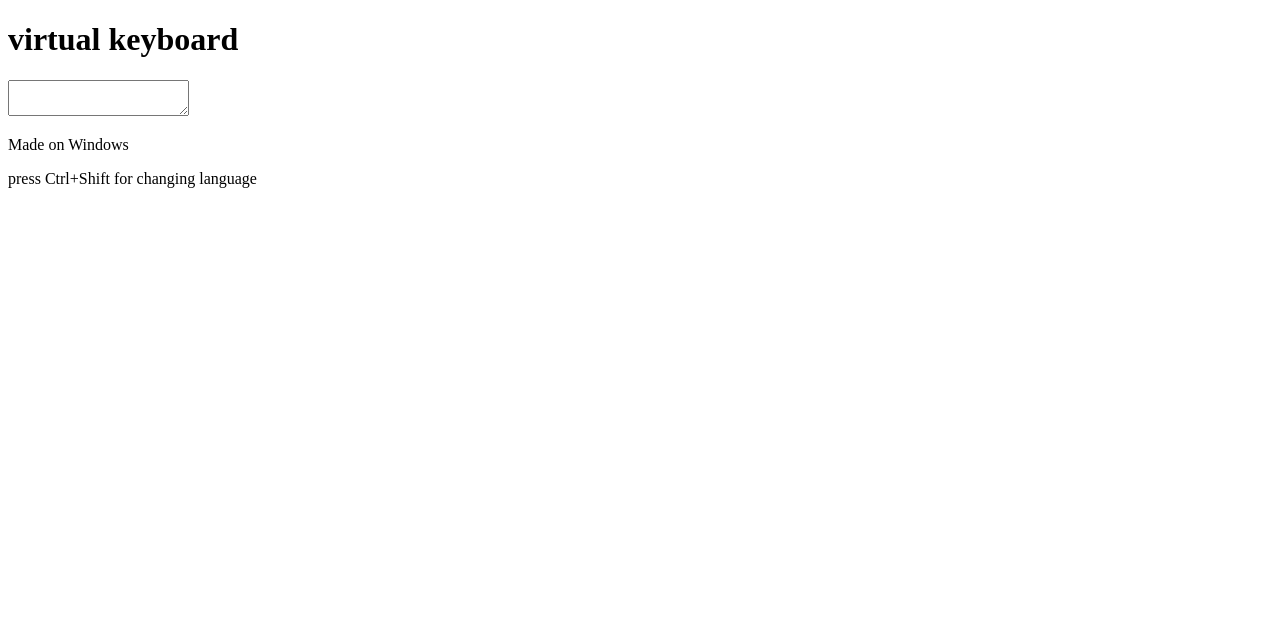
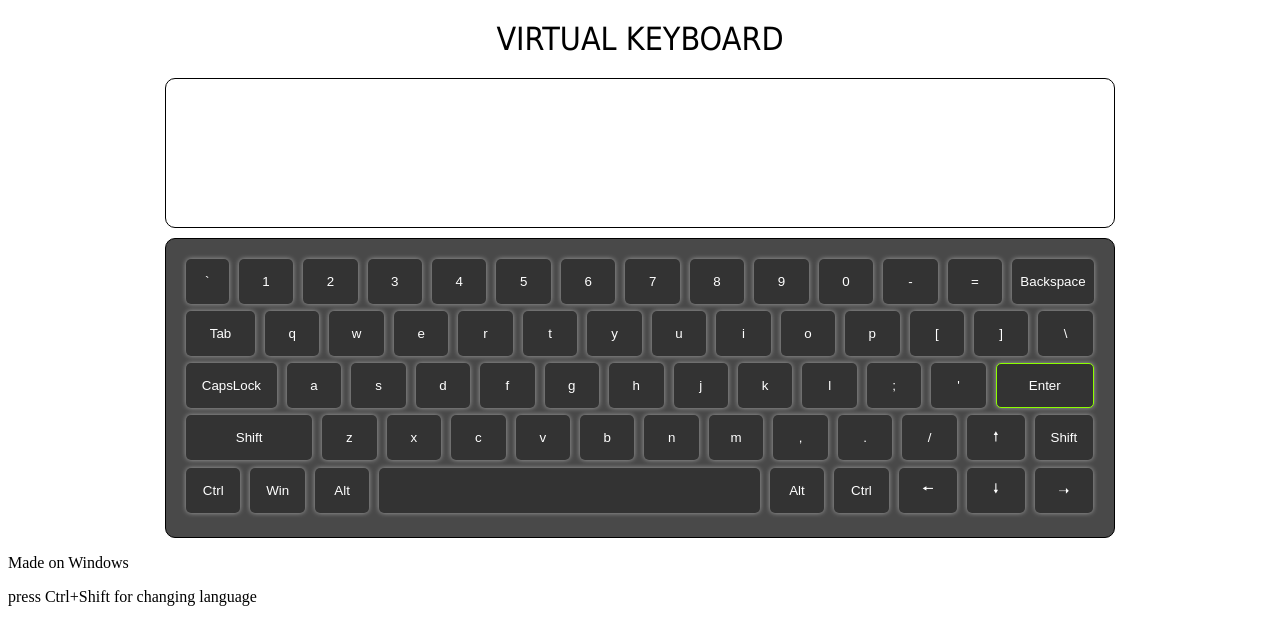
Before and after one commit to ekambalov/virtual-keyboard, a plain HTML site: page index.html in a window 1280 px wide. Drawn offline with Linux system fonts and the light colour scheme.

Commit message:
feat: create keyboard

```diff
--- a/index.html
+++ b/index.html
@@ -5,6 +5,7 @@
     <meta http-equiv="X-UA-Compatible" content="IE=edge">
     <meta name="viewport" content="width=device-width, initial-scale=1.0">
     <title>virtual-keyboard</title>
+    <link rel="stylesheet" href="/css/style.css">
 </head>
 <body>
     <script src="./js/index.js" type="module"></script>
--- a/js/index.js
+++ b/js/index.js
@@ -1,6 +1,27 @@
 import { createHTML } from "./htmlBuild.js";
 import keyboard from './keyboard.js'
 
+
+
 createHTML();
-let keyArrCode = [];
-let keyArr = [];
+
+const body = document.querySelector('body');
+const keyWrapper = document.querySelector('.keyboard__wrapper');
+
+
+let keys = [];
+
+for(let i=0; i<63; i++){
+    keys[i] = document.createElement('button');
+    keys[i].classList.add('keyboard__item');
+    keys[i].classList.add(`keyboard__${i}`);
+    keyWrapper.append(keys[i]);
+}
+
+function changeKey(lang) {
+    for(let i = 0; i<63; i++){
+        keys[i].textContent = lang==='en'? keyboard[i].en.unshift : keyboard[i].bel.unshift
+    }
+}
+
+changeKey('en');
--- a/js/keyboard.js
+++ b/js/keyboard.js
@@ -2,37 +2,35 @@ let keyCode = [192, 49, 50, 51, 52, 53, 54, 55, 56, 57, 48,
     189, 187, 8, 9, 81, 87, 69, 82, 84, 89, 85, 73, 79, 80,
     219, 221, 220, 20, 65, 83, 68, 70, 71, 72, 74, 75,
     76, 186, 222, 13, 16, 90, 88, 67, 86, 66, 78, 77, 188,
-    190, 191, 16, 17, 91, 18, 32, 18, 17, 37, 38, 40, 39];
+    190, 191, 38, 16, 17, 91, 18, 32, 18, 17, 37,  40, 39];
 
 let keyEnUnshift = ['`', '1', '2', '3', '4', '5', '6', '7', '8',
     '9', '0', '-', '=', 'Backspace', 'Tab', 'q', 'w', 'e', 'r', 't',
     'y', 'u', 'i', 'o', 'p', '[', ']', '\\', 'CapsLock',
     'a', 's', 'd', 'f', 'g', 'h', 'j', 'k', 'l', ';', "'", 'Enter',
-    'Shift', 'z', 'x', 'c', 'v', 'b', 'n', 'm', ',', '.', '/', 'Shift',
-    'Control', 'Meta', 'Alt', ' ', 'Alt', 'Control', 'ArrowLeft',
-    'ArrowUp', 'ArrowDown', 'ArrowRight'];
+    'Shift', 'z', 'x', 'c', 'v', 'b', 'n', 'm', ',', '.', '/', '🠕','Shift',
+    'Ctrl', 'Win', 'Alt', ' ', 'Alt', 'Ctrl', '🠔',  '🠗', '➝'];
 
 let keyEnShift = ['~', '!', '@', '#', '$', '%', '^', '&', '*', '(', ')',
     '_', '+', 'Backspace', 'Tab', 'Q', 'W', 'E', 'R', 'T', 'Y', 'U', 'I',
     'O', 'P', '{', '}', '|', 'CapsLock', 'A', 'S', 'D', 'F',  'G', 'H',
     'J', 'K', 'L', ':', '"', 'Enter', 'Shift', 'Z', 'X', 'C', 'V', 'B',
-    'N', 'M', '<', '>', 'Shift', '?', 'Control', 'Meta', 'Alt', ' ', 'Alt',
-    'Control', 'ArrowLeft', 'ArrowUp', 'ArrowDown', 'ArrowRight'];
+    'N', 'M', '<', '>','🠕', 'Shift', '?', 'Ctrl', 'Win', 'Alt', ' ', 'Alt',
+    'Ctrl', '🠔', '🠗', '➝'];
 
 
 let keyBelUnshift = ['ё', '1', '2', '3', '4', '5', '6', '7', '8', '9', '0',
     '-', '=', 'Backspace', 'Tab', 'й', 'ц', 'у', 'к', 'е', 'н', 'г', 'ш',
     'ў', 'з', 'х', "'", '\\', 'CapsLock', 'ф', 'ы', 'в', 'а', 'п', 'р',
     'о', 'л', 'д', 'ж', 'э', 'Enter', 'Shift', 'я', 'ч', 'с', 'м', 'і', 'т',
-    'ь', 'б', 'ю', '.', 'Shift', 'Control', 'Meta', 'Alt', ' ', 'Alt',
-    'Control', 'ArrowLeft', 'ArrowUp', 'ArrowDown', 'ArrowRight'];
+    'ь', 'б', 'ю', '.','🠕', 'Shift', 'Ctrl', 'Win', 'Alt', ' ', 'Alt', 'Ctrl',
+    '🠔',  '🠗', '➝'];
 
 let keyBelShift = ['Ё', '!', '"', '№', ';', '%', ':', '?', '*', '(', ')',
     '_', '+', 'Backspace', 'Tab', 'Й', 'Ц', 'У', 'К', 'Е', 'Н', 'Г', 'Ш',
     'Ў', 'З', 'Х', "'", '/', 'CapsLock', 'Ф', 'Ы', 'В', 'А', 'П', 'Р', 'О',
     'Л', 'Д', 'Ж', 'Э', 'Enter', 'Shift', 'Я', 'Ч', 'С', 'М', 'І', 'Т', 'Ь',
-    'Б', 'Ю', ',', 'Shift', 'Control', 'Meta', 'Alt', ' ', 'Alt', 'Control',
-    'ArrowLeft', 'ArrowUp', 'ArrowDown', 'ArrowRight'];
+    'Б', 'Ю', ',', '🠕', 'Shift', 'Ctrl', 'Win', 'Alt', ' ', 'Alt', 'Ctrl', '🠔',  '🠗', '➝'];
 
 let keyboard = [];
 
--- /dev/null
+++ b/sass/_keyboard.sass
@@ -0,0 +1,47 @@
+
+.keyboard
+    &__wrapper
+        padding: 20px
+        max-width: 950px
+        min-width: 300px
+        height: 300px
+        margin: 0 auto
+        border: 1px solid black
+        border-radius: 10px
+        display: flex
+        flex-wrap: wrap
+        gap:  1.1%
+        background-color: $dark-l
+    &__item
+        width: 6%
+        height: 45px
+        padding: 5px
+        border: none
+        border-radius: 5px
+        overflow: hidden
+        cursor: pointer
+        background-color: $dark
+        color: white
+        box-shadow: 0px 0px 5px 0px rgba(255, 255, 255, 0.5)
+        transition: .2s
+        &:hover
+            box-shadow: 0px 0px 10px 0px rgba(255, 255, 255, 0.8)
+        &:active
+            background-color: $dark-s
+    &__0
+        width: 4.7%
+    &__13
+        width: 9%
+    &__14
+        width: 7.6%
+    &__28
+        width: 10%
+    &__40
+        width: 10.8%
+        border: 1px solid #8cff00
+    &__41
+        width: 13.9%
+    &__52,&__53,&__60,&__61,&__62
+        width: 6.4%
+    &__57
+        width: 41.9%
--- /dev/null
+++ b/sass/_settings.sass
@@ -0,0 +1,21 @@
+*
+    box-sizing: border-box
+
+h1
+    width: fit-content
+    margin: 20px auto 20px auto
+    font-family: Tahoma
+    font-weight: normal
+    text-transform: uppercase
+
+textarea
+    display: block
+    border: 1px solid black
+    border-radius: 10px
+    padding: 10px
+    font-size: 20px
+    width: 100%
+    margin: 0 auto 10px auto
+    height: 150px
+    max-width: 950px
+    resize: none
--- /dev/null
+++ b/sass/_variables.sass
@@ -0,0 +1,3 @@
+$dark: #333
+$dark-l: #494949
+$dark-s: #1c1c1c
--- /dev/null
+++ b/sass/style.sass
@@ -0,0 +1,3 @@
+@import 'variables';
+@import 'settings';
+@import 'keyboard';
```
Also changed, not shown: css/style.css (added), js/htmlBuild.js (line endings or trailing spaces), 1 other file.
